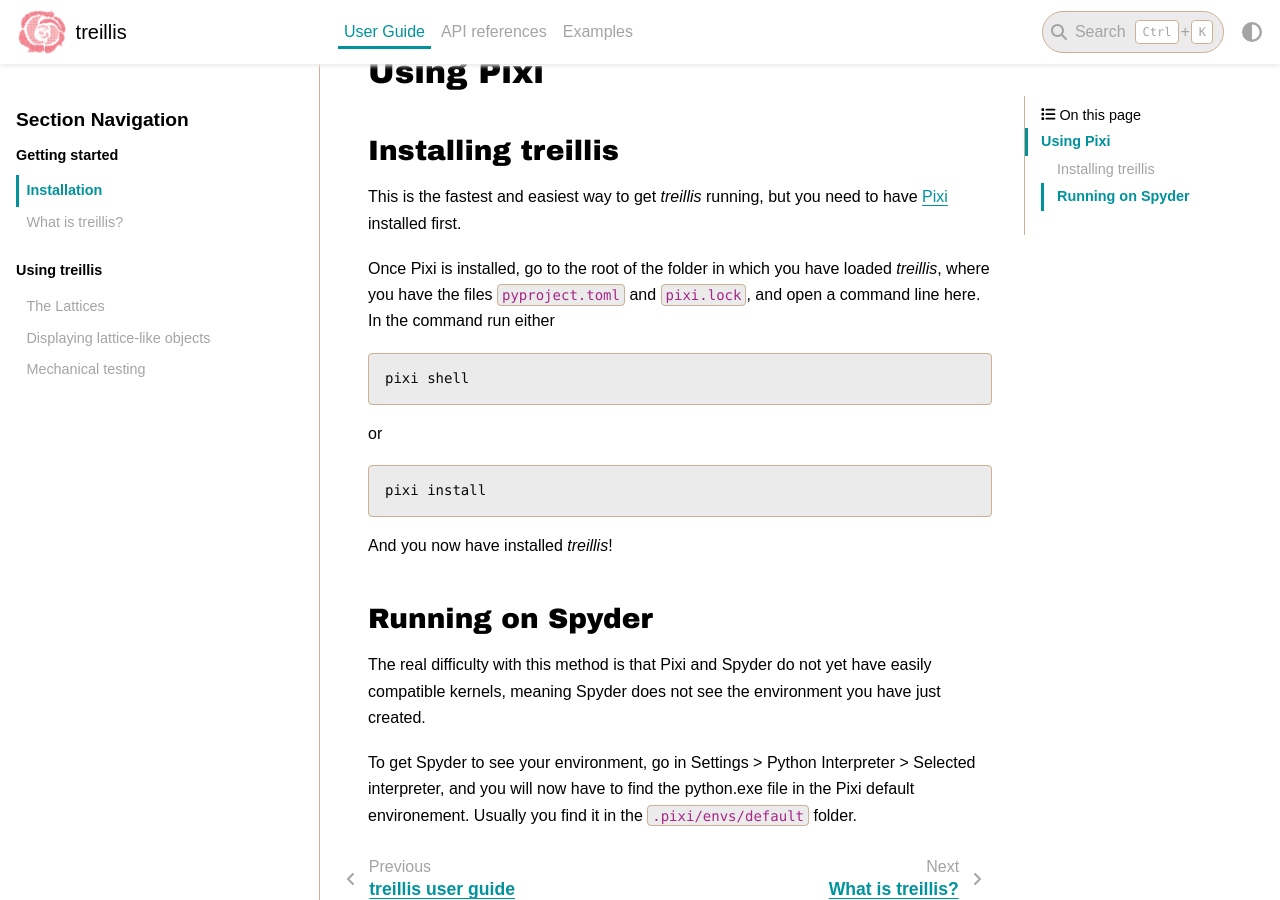
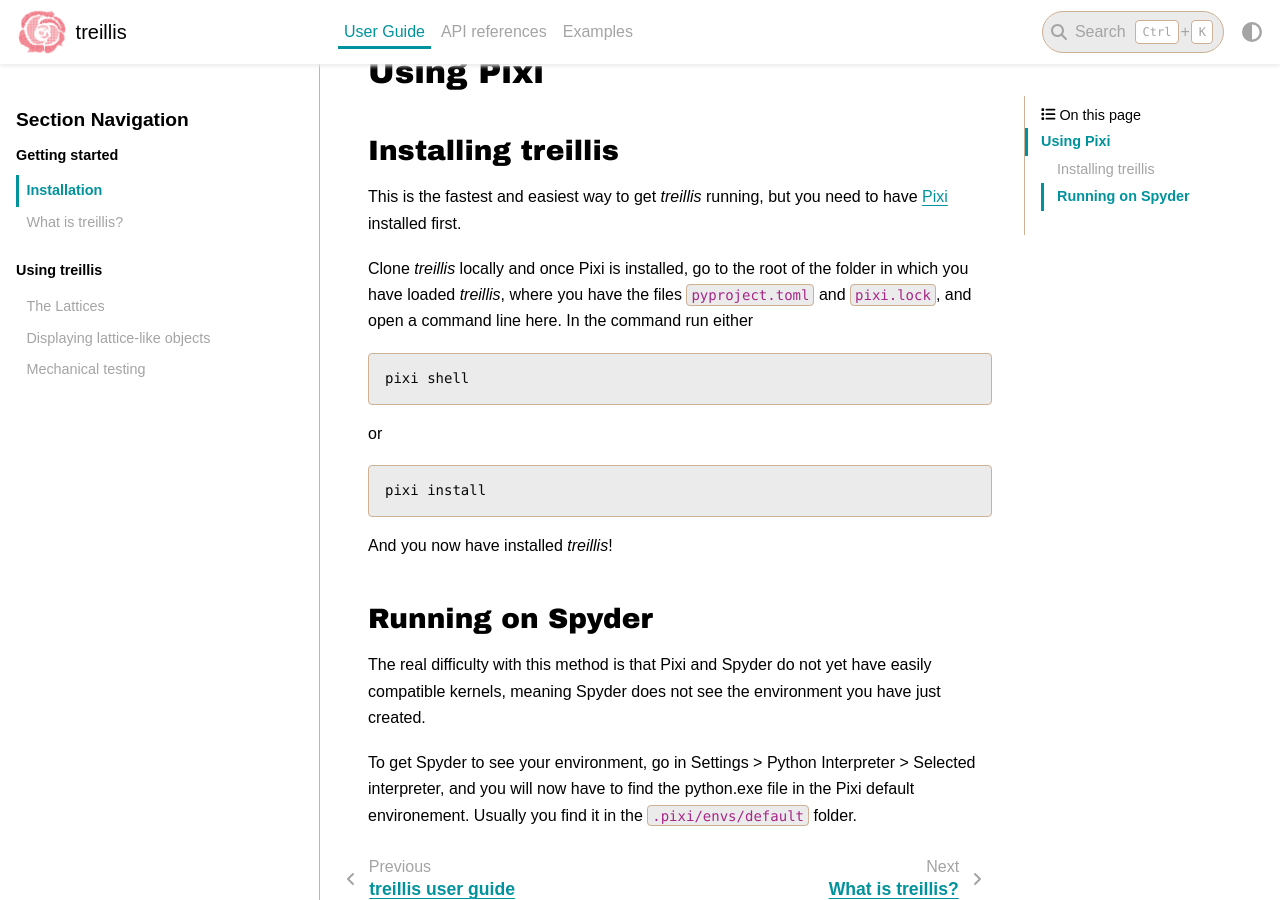
Before and after one commit to sphynx-fracture/treillis, a Sphinx documentation site: the page built from docs/source/guides/install.md, in a window 1280 px wide and 900 px high, scrolled down 402 px. Built offline with Sphinx 7.4.7 and the PyData theme 0.15.4, drawn with Linux system fonts in a browser that asks for light colours; pages that are not in the unit, such as notebooks, are missing from menus; the version number is read from the project's files by our own code.

Commit message:
added a sentence to install

````diff
--- a/docs/source/guides/install.md
+++ b/docs/source/guides/install.md
@@ -6,9 +6,10 @@
 
 ## Using Pixi
 ### Installing treillis
+
 This is the fastest and easiest way to get *treillis* running, but you need to have [Pixi](https://pixi.prefix.dev/latest/installation/) installed first.
 
-Once Pixi is installed, go to the root of the folder in which you have loaded *treillis*, where you have the files `pyproject.toml` and `pixi.lock`, and open a command line here. In the command run either
+Clone *treillis* locally and once Pixi is installed, go to the root of the folder in which you have loaded *treillis*, where you have the files `pyproject.toml` and `pixi.lock`, and open a command line here. In the command run either
 
 ```
 pixi shell
````
